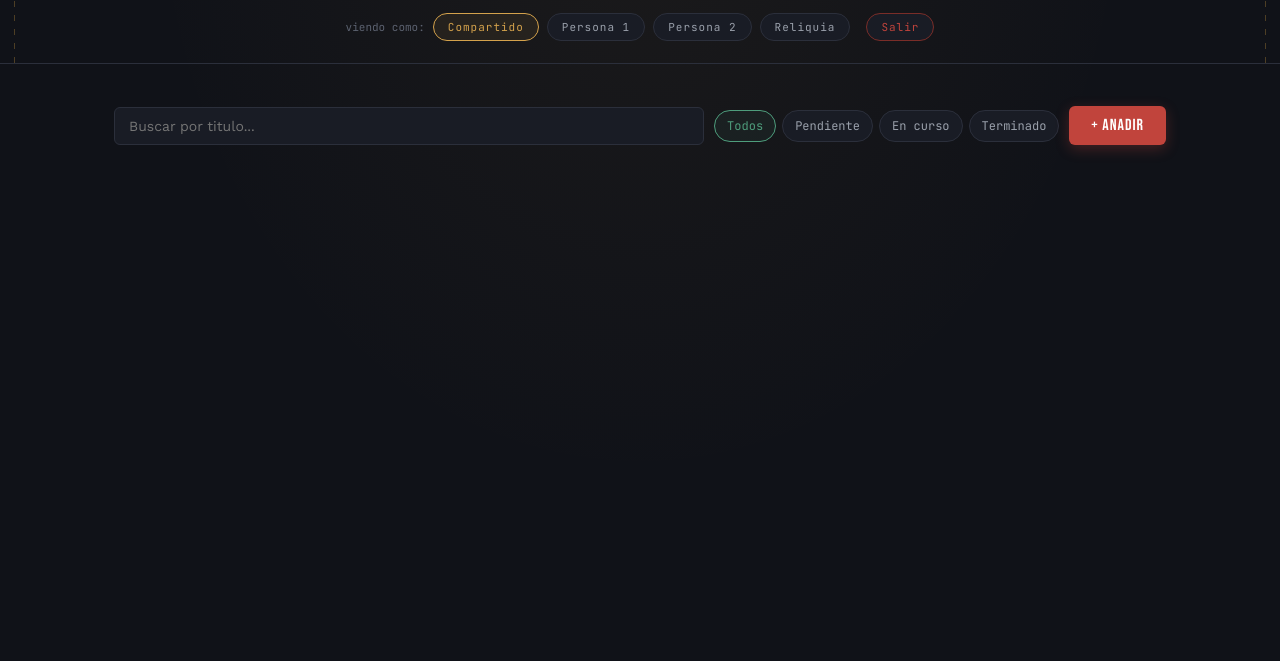
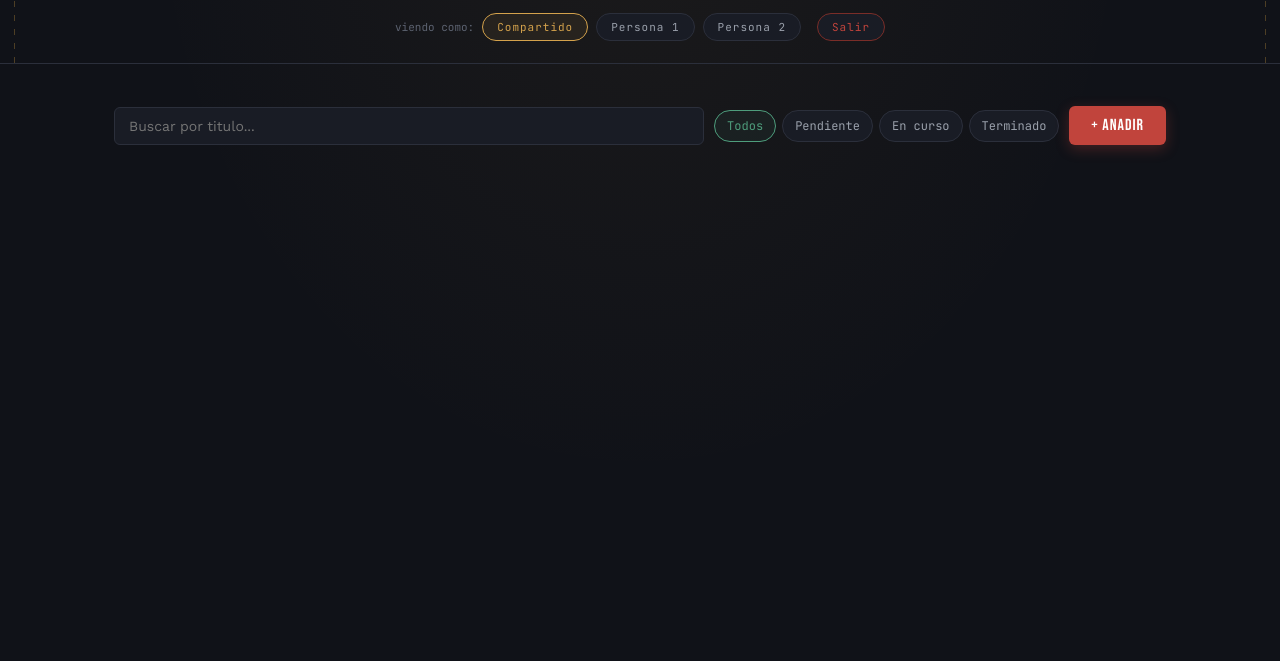
Before and after one commit to FernanHilberth18/el-archivo, a website: page index.html in a window 1280 px wide. Shown: the part 139-800 px from the top of the page. Drawn offline with nearby package versions, Linux system fonts and the light colour scheme; no server answers.

Commit message:
Remove Reliquia profile option from index

```diff
--- a/index.html
+++ b/index.html
@@ -18,7 +18,6 @@
     <button class="who-btn active" data-who="">Compartido</button>
     <button class="who-btn" data-who="P1">Persona 1</button>
     <button class="who-btn" data-who="P2">Persona 2</button>
-    <button class="who-btn" data-who="Reliquia">Reliquia</button>
     <button class="who-btn admin-btn" id="usersBtn" style="display:none;">Usuarios</button>
     <button class="who-btn logout-btn" id="logoutBtn">Salir</button>
   </div>
@@ -81,7 +80,6 @@
           <option value="">Compartido</option>
           <option value="P1">Persona 1</option>
           <option value="P2">Persona 2</option>
-          <option value="Reliquia">Reliquia</option>
         </select>
       </div>
       <div class="field">
```
